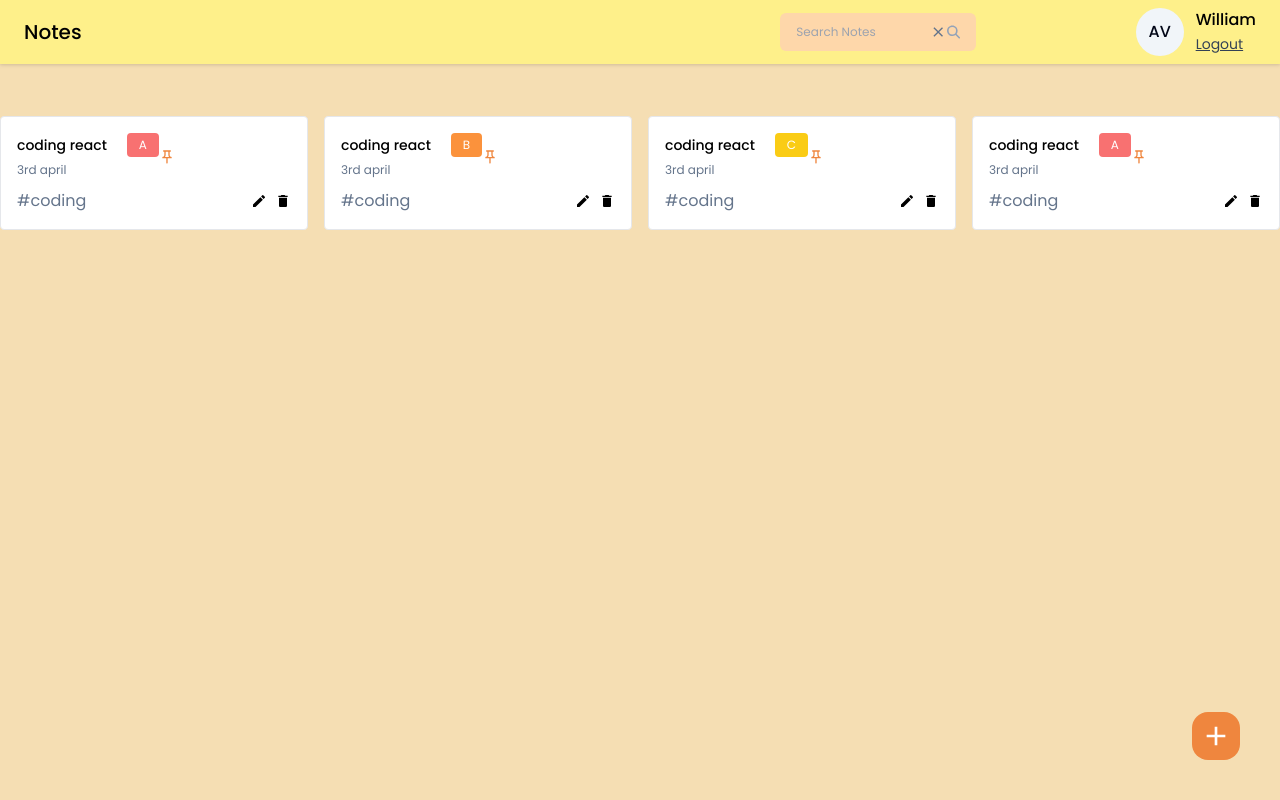
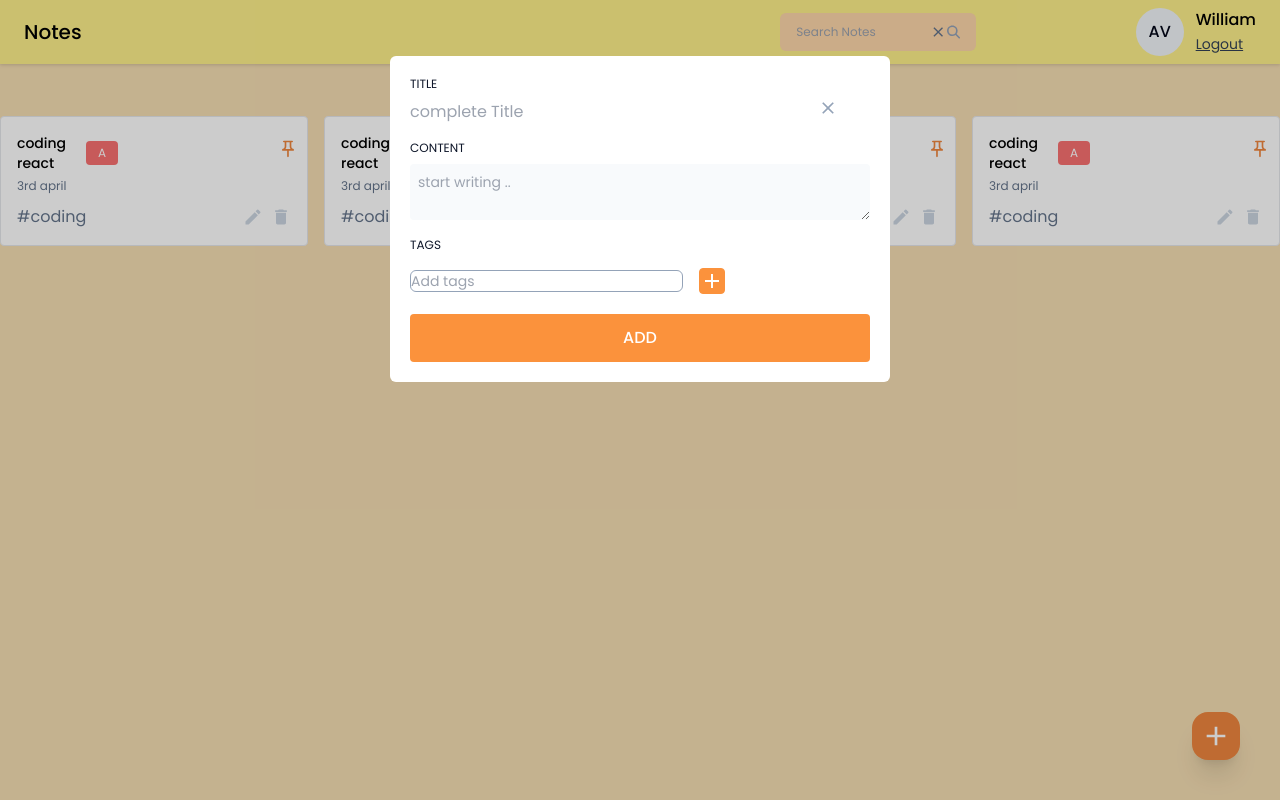
Before and after one commit to backend-glitch/DEV-PROJECTS, a React (Vite) app in the folder NOTES/frontend/notesapp/: page /dashboard in a window 1280 px wide. Both pictures are taken after a click on the button 1216 px from the left and 736 px from the top of the page. Built offline with nearby package versions, Linux system fonts and the light colour scheme.

Commit message:
frontend 90%

```diff
--- a/NOTES/frontend/notesapp/package.json
+++ b/NOTES/frontend/notesapp/package.json
@@ -13,6 +13,7 @@
     "react": "^19.2.6",
     "react-dom": "^19.2.6",
     "react-icons": "^5.6.0",
+    "react-modal": "^3.16.3",
     "react-router-dom": "^7.15.1"
   },
   "devDependencies": {
--- a/NOTES/frontend/notesapp/src/components/Cards/NotesCard.jsx
+++ b/NOTES/frontend/notesapp/src/components/Cards/NotesCard.jsx
@@ -26,8 +26,9 @@ const  NotesCard = ({title,level, date,content, tags, isPinned, onEdit, onDelete
 
                 </div>
 
-
+               <div className="ml-40 mb-8">
               <MdOutlinePushPin className={`icon-btn ${isPinned ? 'text-secondary' : 'text-slate-500' }` } />
+              </div>
 
             </div>
 
--- /dev/null
+++ b/NOTES/frontend/notesapp/src/components/Navbar/input/TagInput.jsx
@@ -0,0 +1,59 @@
+import React from "react";
+import { MdAdd, MdClose } from "react-icons/md";
+import { useState } from "react";
+
+const  TagInput = ({tags , setTags}) => {
+
+    const [inputValue , setInputValue] = useState("");
+
+    const handleInputValue = (e) => {
+         setInputValue(e.target.value);
+    };
+
+    const addNewTag = () => {
+        if(inputValue.trim() !== ""){
+            setTags([...tags,inputValue.trim()]);
+            setInputValue("");
+        }
+    };
+
+    const handleKeyDown = (e) => {
+        if(e.key === "Enter") addNewTag();
+    };
+
+    const handleRemoveTag = (tagToremove) => {
+        setTags(tags.filter((tag) => tag !== tagToremove))
+    };
+
+    return(
+//<div>tags</div>
+
+
+
+<div>
+
+   {tags?.length > 0 && (<div className="flex items-center gap-2 felx-wrap mt-2">
+
+     {tags.map((tag,index) => (
+        <span key={index} className="flex items-center gap-2 text-sm bg-slate-200 text-black py-1 rounded">
+            # {tag}
+            <button onClick={() => {handleRemoveTag(tag)}}>
+                <MdClose />
+            </button>
+        </span>
+     ))}
+   </div>
+    )}
+
+    <div className="flex items-center gap-4 mt-3">
+        <input type="text" value={inputValue} className="text-sm bg-transparent border border-slate-400 px-3py-2 rounded-md" placeholder="Add tags" onChange={handleInputValue} onKeyDown={handleKeyDown}/>
+
+        <button  className="flex items-center justify-center rounded border border-orange-400 bg-orange-400 hover:bg-white " onClick={() => {addNewTag()}}>
+            <MdAdd className="text-2xl text-white hover:text-orange-400"/>
+        </button>
+    </div>
+</div>
+    )
+}
+
+export default TagInput;
--- a/NOTES/frontend/notesapp/src/index.css
+++ b/NOTES/frontend/notesapp/src/index.css
@@ -31,4 +31,11 @@
   .btn-primary{
     @apply w-full text-sm bg-secondary text-white p-2 rounded my-1 hover:bg-tertiary ;
   }
+
+  .icon-btn{
+    @apply text-xl text-slate-300 cursor-pointer hover:text-primary;
+  }
 }
+.input-label{
+  @apply text-xs text-slate-900;
+}
--- a/NOTES/frontend/notesapp/src/pages/Home/AddEditNotes.jsx
+++ b/NOTES/frontend/notesapp/src/pages/Home/AddEditNotes.jsx
@@ -0,0 +1,86 @@
+import React, { useState } from "react";
+import TagInput from "../../components/Navbar/input/TagInput";
+import { MdClose, MdEditNote } from "react-icons/md";
+
+const AddEditNotes = ({noteData, Type,onClose}) => {
+
+    const {title,setTitle}=  useState("");
+    const [content, setContent] = useState("");
+    const [tags,setTags] = useState([]);
+
+    const [error, SetError ] = useState(null);
+
+  const addNewNote = async() => {
+
+  }
+
+  const editNote = async() => {
+
+  }
+
+    const HandleError = () => {
+        if(!title){
+            SetError("Please Enter a Title");
+            return;
+        }
+            if(!content){
+            SetError("Please Enter the Content");
+            return;
+        }
+
+        SetError("");
+
+        if(type === 'edit'){
+            editNote();
+        }else{
+            addNewNote();
+        }
+    }
+
+    return(
+<div className="relative">
+
+    <button className="w-10 h-10 rounded-full items-center justify-center absolute top-3 right-3  hover:text-black-400 "  onClick={onClose}>
+    <MdClose className="text-xl text-slate-400" />
+    </button>
+
+    <div className="flex flex-col gap-2">
+        <label className="input-label">TITLE</label>
+
+        <input
+        type="text"
+        className="test-2xl text-slate-950 outline-none"
+        placeholder="complete Title"
+        value={title}
+        onChange={({target}) => setTitle(target.value)}
+        />
+    </div>
+
+      <div className="flex  flex-col gap-2 mt-4">
+        <label className="input-label">CONTENT</label>
+
+          <textarea
+          type="text"
+          className="text-sm text-slate-950 outline-none bg-slate-50 p-2 rounded"
+          placeholder="start writing .."
+          row={10}
+            value={content}
+        onChange={({target}) => setContent(target.value)}
+          />
+      </div>
+
+      <div className="mt-3">
+        <label className="input-label">TAGS</label>
+        <TagInput tags={tags} setTags={setTags}/>
+      </div>
+
+     {error && <p className="text-red-500 text-xs pt-4">{error}</p>}
+
+      <button className=" w-full bg-orange-400 text-white font-medium mt-5  p-3 rounded" onClick={HandleError} >
+        ADD
+      </button>
+</div>
+    )
+}
+
+export default AddEditNotes;
--- a/NOTES/frontend/notesapp/src/pages/Home/Home.jsx
+++ b/NOTES/frontend/notesapp/src/pages/Home/Home.jsx
@@ -1,9 +1,18 @@
-import React from "react";
+import React, { useState } from "react";
 import Navbar from "../../components/Navbar/Navbar";
 import NotesCard from "../../components/Cards/NotesCard";
 import { MdAdd } from "react-icons/md";
+import AddEditNotes from "./AddEditNotes";
+import Modal from "react-modal";
 
 const Home = () => {
+
+  const [openAddEditNotes, setOpenAddEditNotes] = useState({
+    isShown : false,
+    type: "add",
+    data : null,
+  });
+
     return(
        <>
      <Navbar />
@@ -16,15 +25,35 @@ const Home = () => {
  <NotesCard title="coding react" level="C" date="3rd april" content="" tags="#coding" isPinned={true} onEdit={() => {}} onDelete={() => {}} onPinNote={() => {}}/>
    <NotesCard title="coding react" level="A" date="3rd april" content="" tags="#coding" isPinned={true} onEdit={() => {}} onDelete={() => {}} onPinNote={() => {}}/>
 
-
-
-
      </div>
      </div>
 
-     <button className="w-12 h-12 flex items-center justify-center rounded-2xl bg-secondary hover:bg-orange absolute right-10 bottom-10" onClick={() => {}} >
-      <MdAdd className="text-[32px] text-white " />
+     <button className="w-12 h-12 flex items-center justify-center rounded-2xl bg-secondary hover:bg-yellow-400 shadow-xl transition-all absolute right-10 bottom-10" onClick={() => {
+      setOpenAddEditNotes({isShown:true ,type:"add", data:null});
+     }} >
+      <MdAdd className="text-[32px] text-white  " />
       </button>
+
+
+<Modal isOpen={openAddEditNotes.isShown}
+       onRequestClose={() => {}}
+       style={{
+        overlay : {
+          backgroundColor : "rgba(0,0,0,0.2)",
+        },
+       }}
+       contentLabel=""
+       className="w-[500px] max-h-1/2 bg-white rounded-md mx-auto mt-14 p-5 overflow-hidden"
+       >
+      <AddEditNotes
+      Type={openAddEditNotes.type}
+      noteData={openAddEditNotes.data}
+      onClose={() => {
+        setOpenAddEditNotes({ isShown:false, type: "add" ,data:null});
+      }} />
+
+      </Modal>
+
        </>
     )
 }
```
Also changed, not shown: 1 other file (tests, documents, lock files or other folders).
